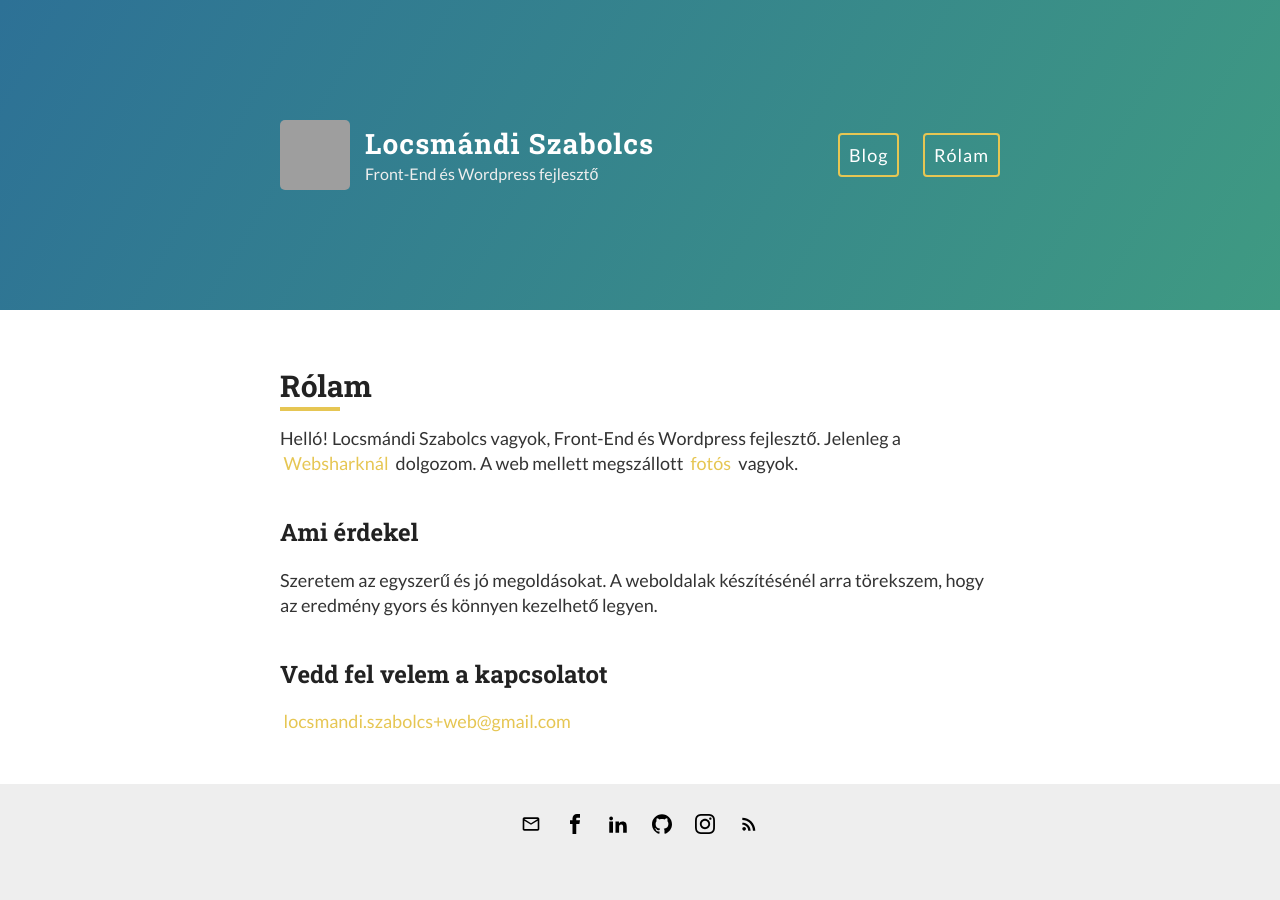
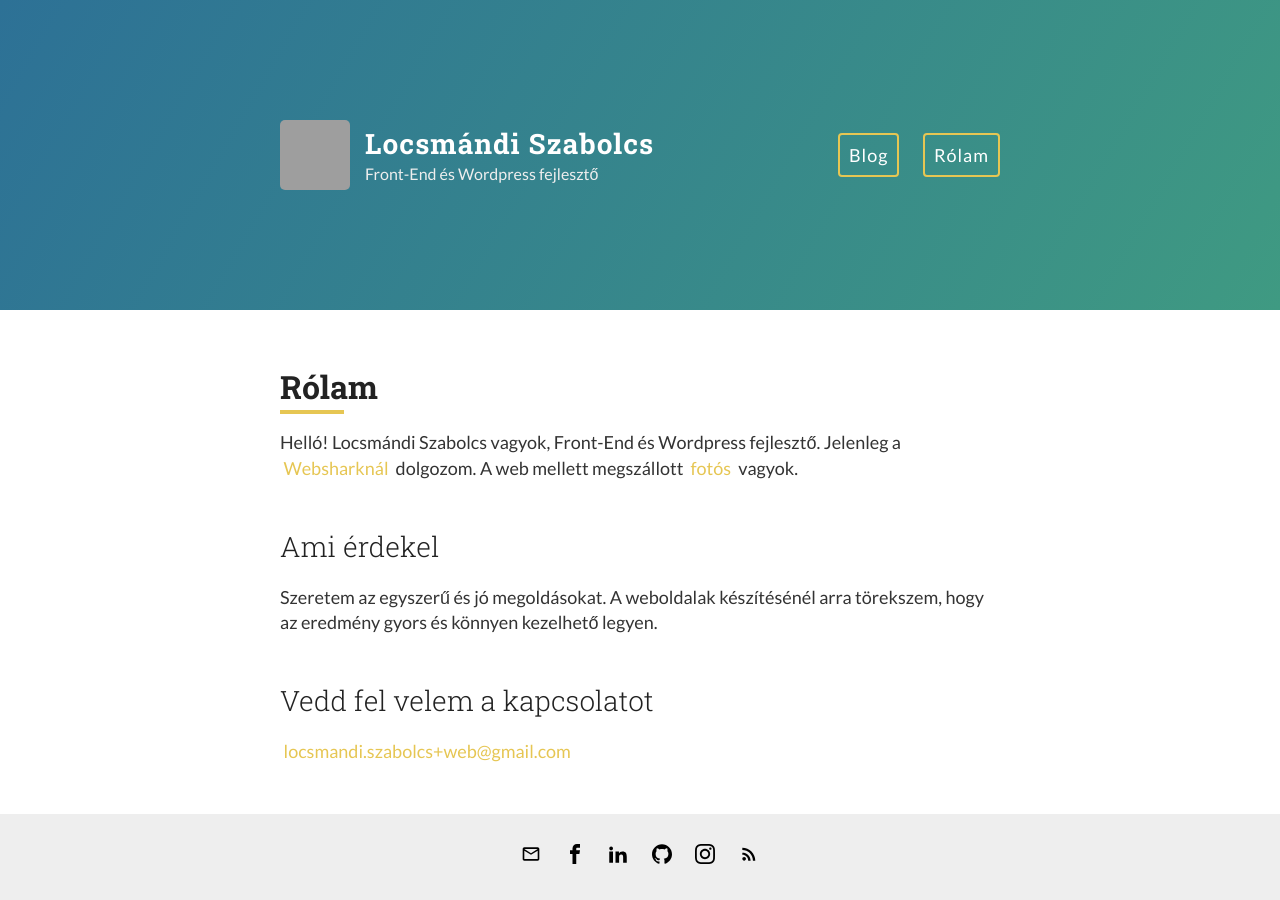
Before and after one commit to lszabolcs/lszabolcs.github.io, a Jekyll site: the page built from about.md, in a window 1280 px wide. Built offline with Jekyll 4.4.1, drawn with Linux system fonts in a browser that asks for light colours; grey boxes are pictures that could not be loaded.

Commit message:
favicons, headings style

```diff
--- a/_includes/meta.html
+++ b/_includes/meta.html
@@ -2,6 +2,13 @@
     <meta content='text/html; charset=utf-8' http-equiv='Content-Type'>
     <meta http-equiv='X-UA-Compatible' content='IE=edge'>
     <meta name='viewport' content='width=device-width, initial-scale=1.0, maximum-scale=1.0'>
+
+    <link rel="apple-touch-icon" sizes="76x76" href="/images/apple-touch-icon.png">
+    <link rel="icon" type="image/png" sizes="32x32" href="/images/favicon-32x32.png">
+    <link rel="icon" type="image/png" sizes="16x16" href="/images/favicon-16x16.png">
+    <link rel="manifest" href="/images/manifest.json">
+    <link rel="mask-icon" href="/images/safari-pinned-tab.svg" color="#5bbad5">
+    <meta name="theme-color" content="#ffffff">
 
     {% if page.excerpt %}
     <meta name="description" content="{{ page.excerpt| strip_html }}" />
--- a/_layouts/default.html
+++ b/_layouts/default.html
@@ -9,7 +9,7 @@
       <script src="http://html5shiv.googlecode.com/svn/trunk/html5.js"></script>
     <![endif]-->
 
-    <link href="https://fonts.googleapis.com/css?family=Lato|Roboto+Slab:700|Roboto+Mono&subset=latin-ext,latin" rel="stylesheet">
+    <link href="https://fonts.googleapis.com/css?family=Lato|Roboto+Slab:300,700|Roboto+Mono&subset=latin-ext,latin" rel="stylesheet">
     <link rel="stylesheet" type="text/css" href="{{ site.baseurl }}/style.css?ver=170318.1" />
     <link rel="alternate" type="application/rss+xml" title="{{ site.name }} - {{ site.description }}" href="{{ site.baseurl }}/feed.xml" />
 
--- a/style.scss
+++ b/style.scss
@@ -46,11 +46,12 @@
 }
 
 h1 {
-    font-size: 30px;
+    font-size: 32px;
 }
 
 h2 {
-    font-size: 24px;
+    font-size: 28px;
+    font-weight: 300;
 }
 
 h3 {
@@ -192,7 +193,7 @@
     color: $white;
     cursor: pointer;
     font-family: $headings;
-    font-weight: 300;
+    font-weight: 700;
     font-size: 28px;
     letter-spacing: 1px;
 
```
Also changed, not shown: images/browserconfig.xml (added, +9 -0 lines), images/android-chrome-72x72.png (added), images/apple-touch-icon.png (added), images/favicon-16x16.png (added), images/favicon-32x32.png (added), images/favicon.ico (added), images/mstile-150x150.png (added), images/safari-pinned-tab.svg (added).
